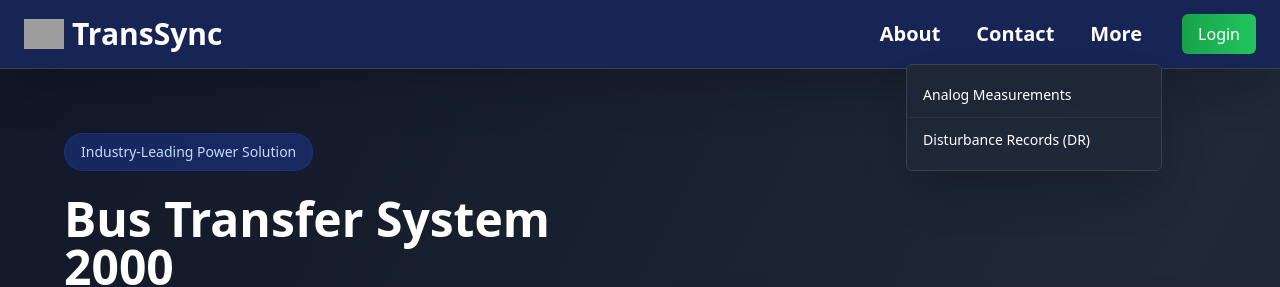
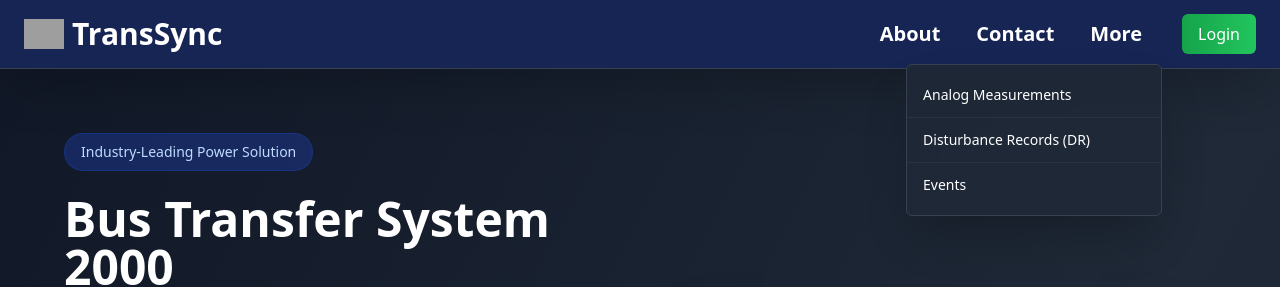
Before and after one commit to jitu0210/RP_Frontend, a React (Vite) app: page / in a window 1280 px wide. Both pictures are taken after a click on the button "More". Shown: the top 287 px of the page. Built offline with nearby package versions, Linux system fonts and the light colour scheme; grey boxes are pictures that could not be loaded.

Commit message:
fix route issue

```diff
--- a/src/components/Header.jsx
+++ b/src/components/Header.jsx
@@ -136,6 +136,14 @@ export default function Header() {
                       Disturbance Records (DR)
                     </span>
                   </button>
+                  <button
+                    onClick={() => handleMoreOptionClick("events")}
+                    className="block w-full text-left px-4 py-3 text-sm hover:bg-gray-700/80 transition-all duration-300 border-b border-gray-700/50 last:border-b-0 group"
+                  >
+                    <span className="group-hover:translate-x-1 transition-transform duration-300 block">
+                      Events
+                    </span>
+                  </button>
                 </div>
               </div>
             )}
@@ -226,6 +234,12 @@ export default function Header() {
                   >
                     Disturbance Records (DR)
                   </button>
+                  <button
+                    onClick={() => handleMoreOptionClick("events")}
+                    className="block w-full text-left py-2 px-4 rounded-md hover:bg-gray-700/80 transition-all duration-300 text-sm"
+                  >
+                    Events
+                  </button>
                 </div>
               )}
             </li>
--- a/src/pages/About.jsx
+++ b/src/pages/About.jsx
@@ -1,6 +1,14 @@
 import React from "react";
+import { useNavigate } from "react-router-dom";
 
 export default function About() {
+
+  const navigate = useNavigate()
+
+  const handleRequestDemo = () => {
+    navigate("/request-demo");
+  };
+
   return (
     <div className="min-h-screen bg-gradient-to-br from-gray-900 via-gray-800 to-black text-white px-4 sm:px-6 lg:px-20 py-12">
       <div className="max-w-6xl mx-auto">
@@ -148,7 +156,7 @@ export default function About() {
         {/* CTA Section */}
         <div className="text-center mt-16">
           <h3 className="text-2xl font-bold text-white mb-6">Ready to Transform Your Power Monitoring?</h3>
-          <button className="bg-gradient-to-r from-blue-600 to-cyan-500 hover:from-blue-700 hover:to-cyan-600 text-white font-medium py-3 px-8 rounded-lg transition-all duration-300 transform hover:-translate-y-1 shadow-lg hover:shadow-blue-500/30">
+          <button onClick={handleRequestDemo} className="bg-gradient-to-r from-blue-600 to-cyan-500 hover:from-blue-700 hover:to-cyan-600 text-white font-medium py-3 px-8 rounded-lg transition-all duration-300 transform hover:-translate-y-1 shadow-lg hover:shadow-blue-500/30">
             Request a Demo
           </button>
         </div>
--- a/src/pages/AnalogMeasurement.jsx
+++ b/src/pages/AnalogMeasurement.jsx
@@ -70,7 +70,7 @@ const AnalogMeasurement = () => {
   const endpoints = {
     current: 'http://localhost:8000/api/analog/current',
     voltage: 'http://localhost:8000/api/analog/voltage',
-    frequency: 'http://localhost:8000/api/analog/freq',
+    frequency: 'http://localhost:8000/api/analog/frequency',
     phaseDifference: 'http://localhost:8000/api/analog/phase'
   };
 
```
